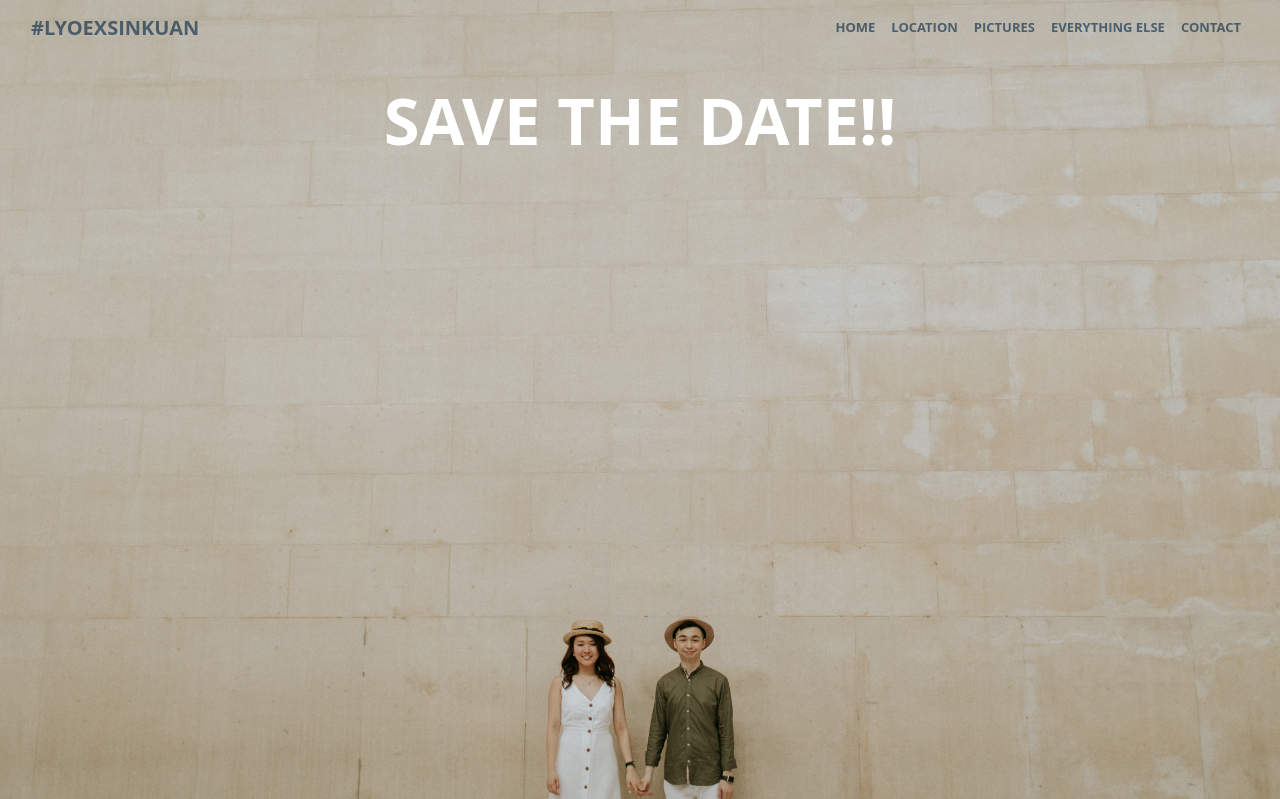
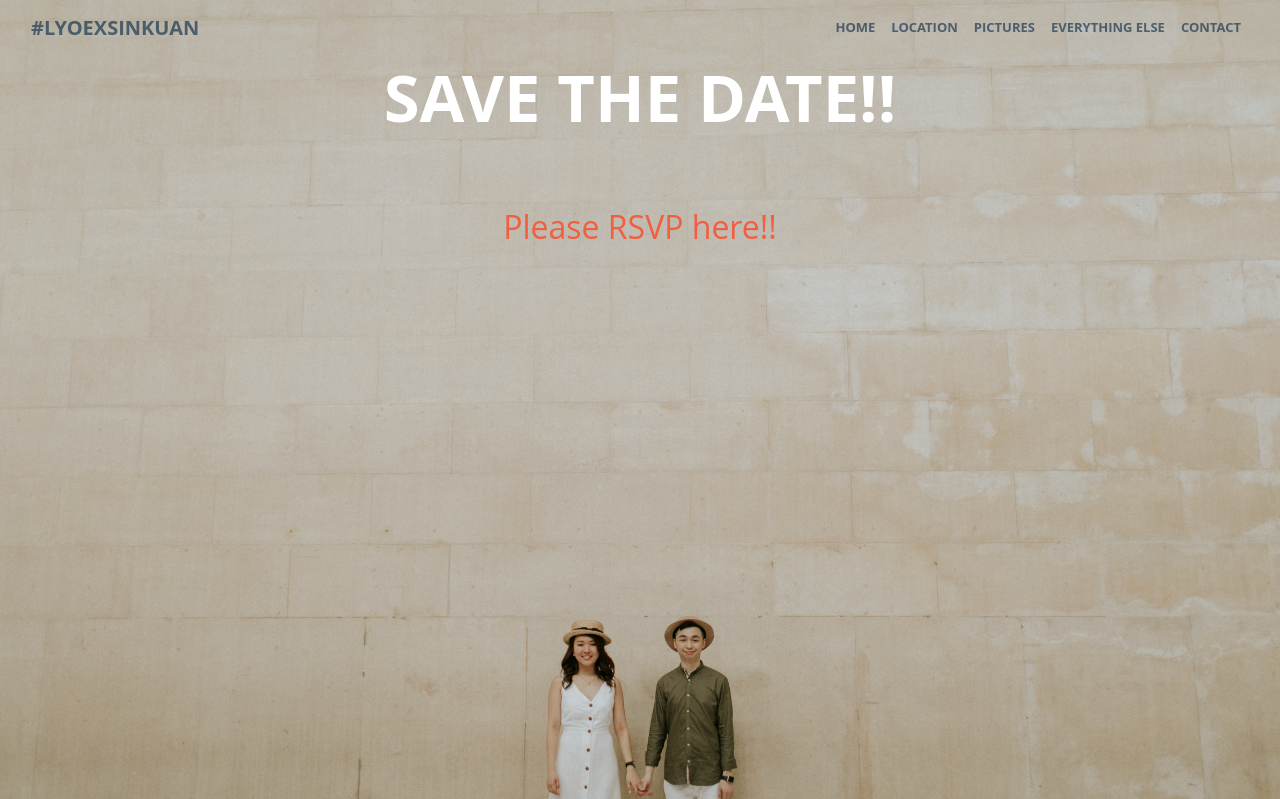
Before and after one commit to francoishideyos/lyoexsinkuan, a Django app: page / in a window 1280 px wide. Shown: the top 799 px of the page. Run offline with Django 3.2, Linux system fonts and the light colour scheme; some libraries are stand-ins or nearby versions.

Commit message:
for RSVP

```diff
--- a/lyoexsinkuan/templates/home.html
+++ b/lyoexsinkuan/templates/home.html
@@ -24,9 +24,9 @@
             <br>
             <br>
             <br>
-           <!--  <div class="header-content-inner">
+            <div class="header-content-inner">
                 <h2><a href="/rsvp">Please RSVP here!!</a></h2>
-            </div> -->
+            </div>
         </div>
     </header>
 
```
